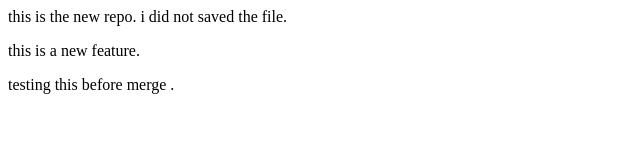
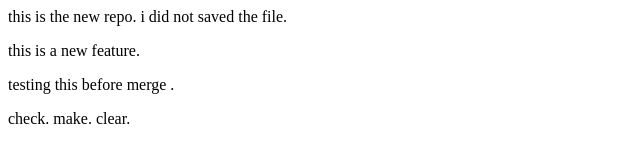
Before and after one commit to fariayasmin/localRepo, a plain HTML site: page index.html in a window 1280 px wide. Shown: the whole page, without its empty margins (0-640 px from the left). Drawn offline with Linux system fonts and the light colour scheme.

Commit message:
make and clear

```diff
--- a/index.html
+++ b/index.html
@@ -3,3 +3,7 @@
 </p>
 <p>this is a new feature.</p>
 <p>testing this before merge . </p>
+<p>check.
+    make.
+    clear.
+</p>
```
